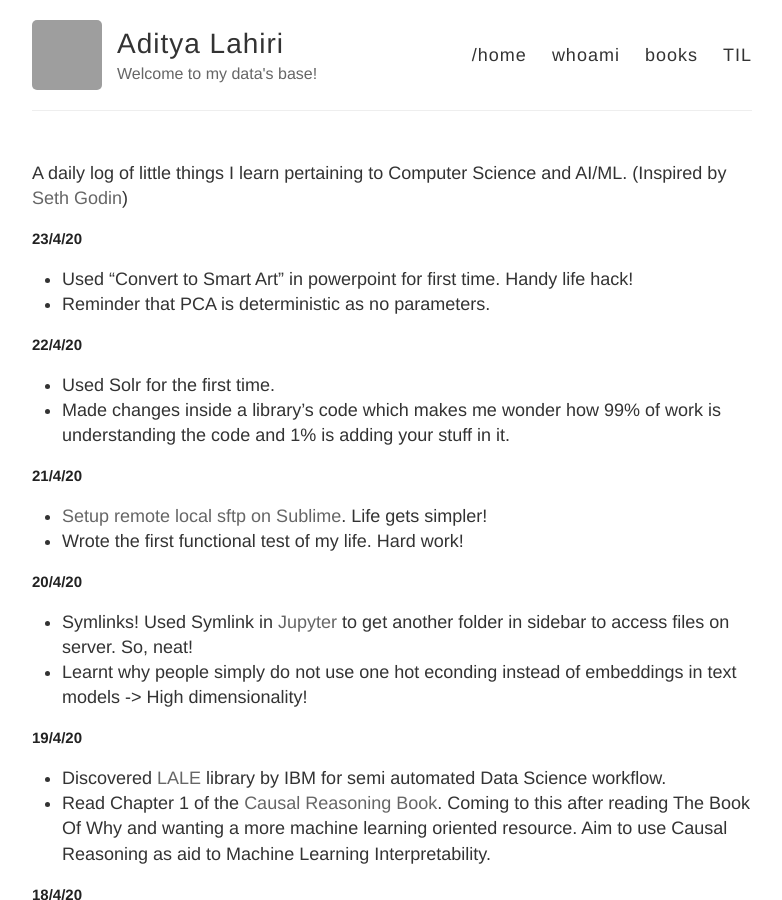
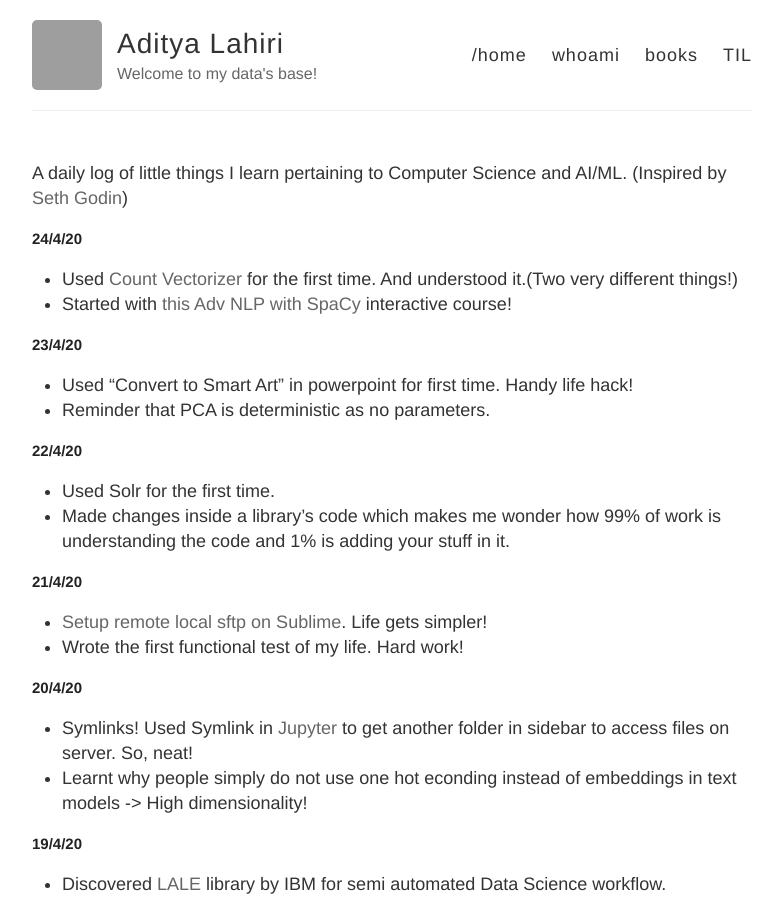
Before and after one commit to adityalahiri/adityalahiri.github.io, a Jekyll site: the page built from TIL.md, in a window 1280 px wide and 900 px high. Shown: the whole window, without its empty margins (248-1030 px from the left). Built offline with Jekyll 4.4.1, drawn with Linux system fonts in a browser that asks for light colours; our own code applies the rules of GitHub Pages for plain Markdown files; grey boxes are pictures that could not be loaded.

Commit message:
Update 24/4/20

```diff
--- a/TIL.md
+++ b/TIL.md
@@ -1,5 +1,10 @@
 A daily log of little things I learn pertaining to Computer Science and AI/ML.
 (Inspired by [Seth Godin](https://seths.blog/))
+
+## 24/4/20
+
+* Used [Count Vectorizer](https://scikit-learn.org/stable/modules/generated/sklearn.feature_extraction.text.CountVectorizer.html) for the first time. And understood it.(Two very different things!)
+* Started with [this Adv NLP with SpaCy](https://course.spacy.io/) interactive course!
 
 ## 23/4/20
 
```
